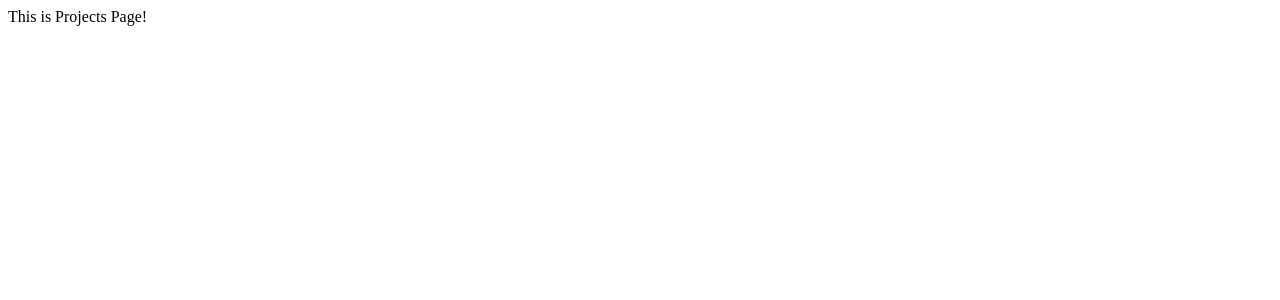
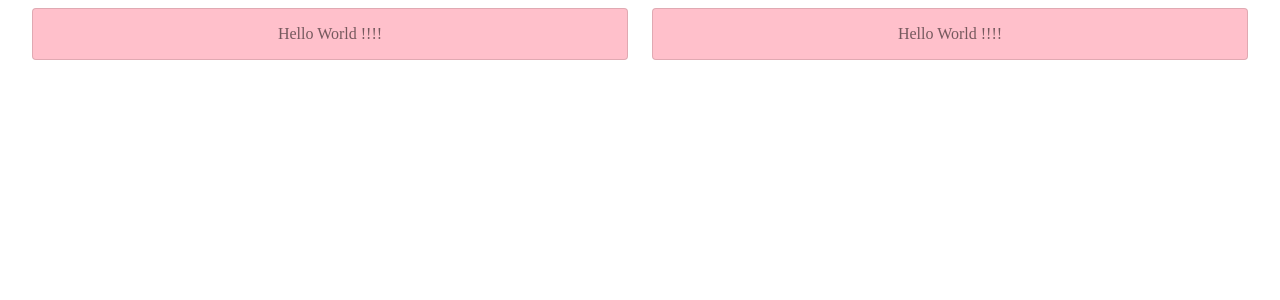
Before and after one commit to ossdaiict/dsc-slop-website, a React (Create React App) app: page /projects in a window 1280 px wide. Shown: the top 300 px of the page. Built offline with nearby package versions, Linux system fonts and the light colour scheme.

Commit message:
Project Changes

```diff
--- a/package.json
+++ b/package.json
@@ -3,6 +3,7 @@
   "version": "0.1.0",
   "private": true,
   "dependencies": {
+    "@material-ui/core": "^4.11.0",
     "@reach/router": "^1.3.4",
     "@testing-library/jest-dom": "^4.2.4",
     "@testing-library/react": "^9.5.0",
--- a/src/Pages/Projects.js
+++ b/src/Pages/Projects.js
@@ -1,5 +1,33 @@
 import React from 'react';
+import {Grid,Grow,makeStyles,Container} from '@material-ui/core';
+import Project from '../components/Project';
+
+
+const useStyles = makeStyles(() => ({
+
+}));
 
 export default function Projects() {
-  return <div>This is Projects Page! </div>;
+
+  const classes = useStyles();
+
+  return (
+
+    <Container>
+      <Grow in>
+        <Grid container spacing={3}>
+          <Grid item xs={12} sm={12} md={6}>
+            <Project/>
+          </Grid>
+          <Grid item xs={12} sm={12} md={6}>
+            <Project/>
+          </Grid>
+        </Grid>
+      </Grow>
+    </Container>
+
+  );
+
+
+
 }
--- /dev/null
+++ b/src/components/Project.js
@@ -0,0 +1,26 @@
+import React from 'react';
+import {makeStyles,Paper} from '@material-ui/core';
+
+
+const useStyles = makeStyles((theme) => ({
+    paper: {
+        backgroundColor: "pink",
+        padding: theme.spacing(2),
+        textAlign: 'center',
+        color: theme.palette.text.secondary,
+      },
+}));
+
+export default function Project() {
+
+  const classes = useStyles();
+
+  return (
+
+    <Paper variant="outlined" className={classes.paper}>
+        Hello World !!!!
+    </Paper>
+
+  );
+
+}
```
Also changed, not shown: 1 other file (tests, documents, lock files or other folders).
